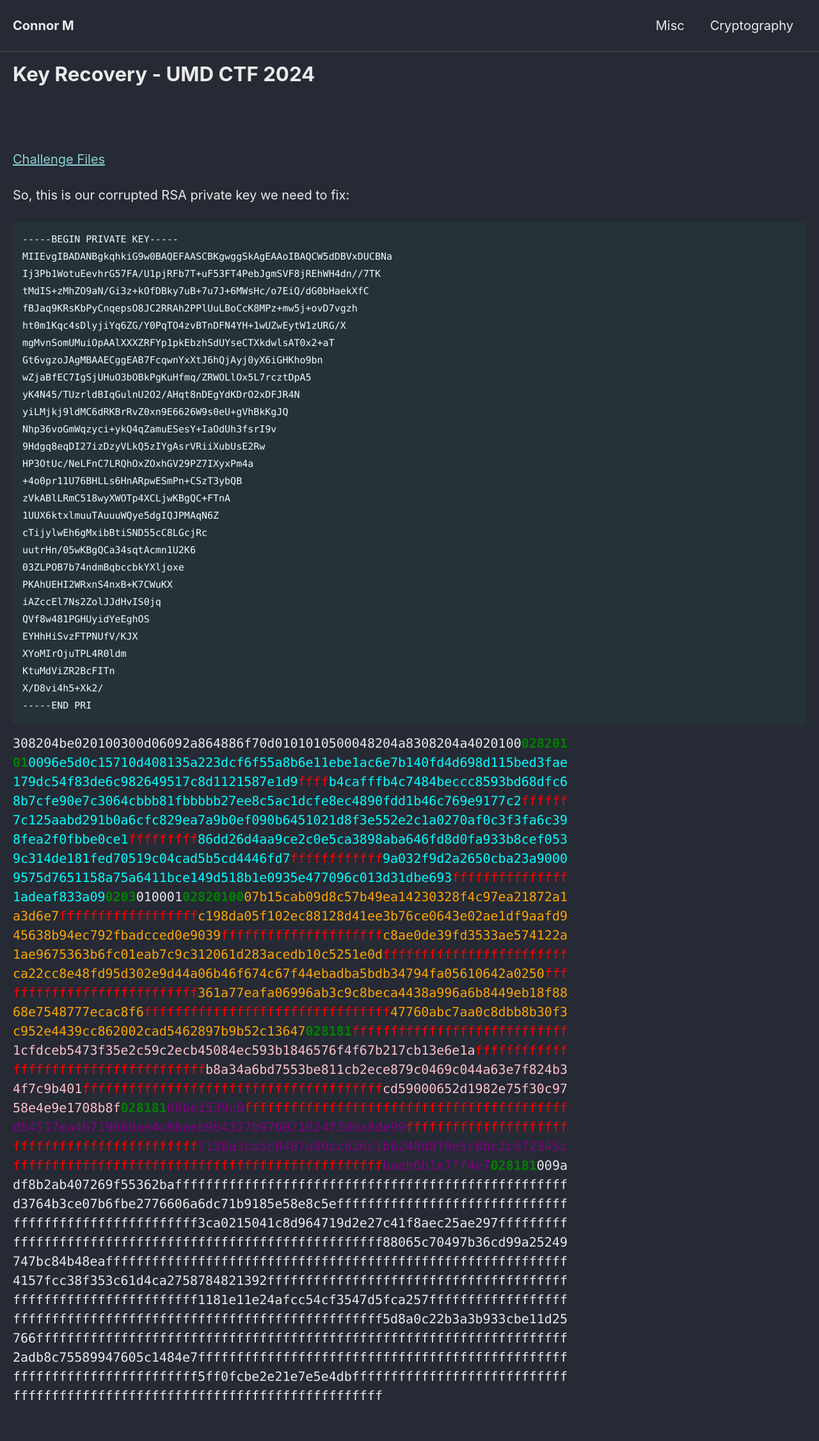
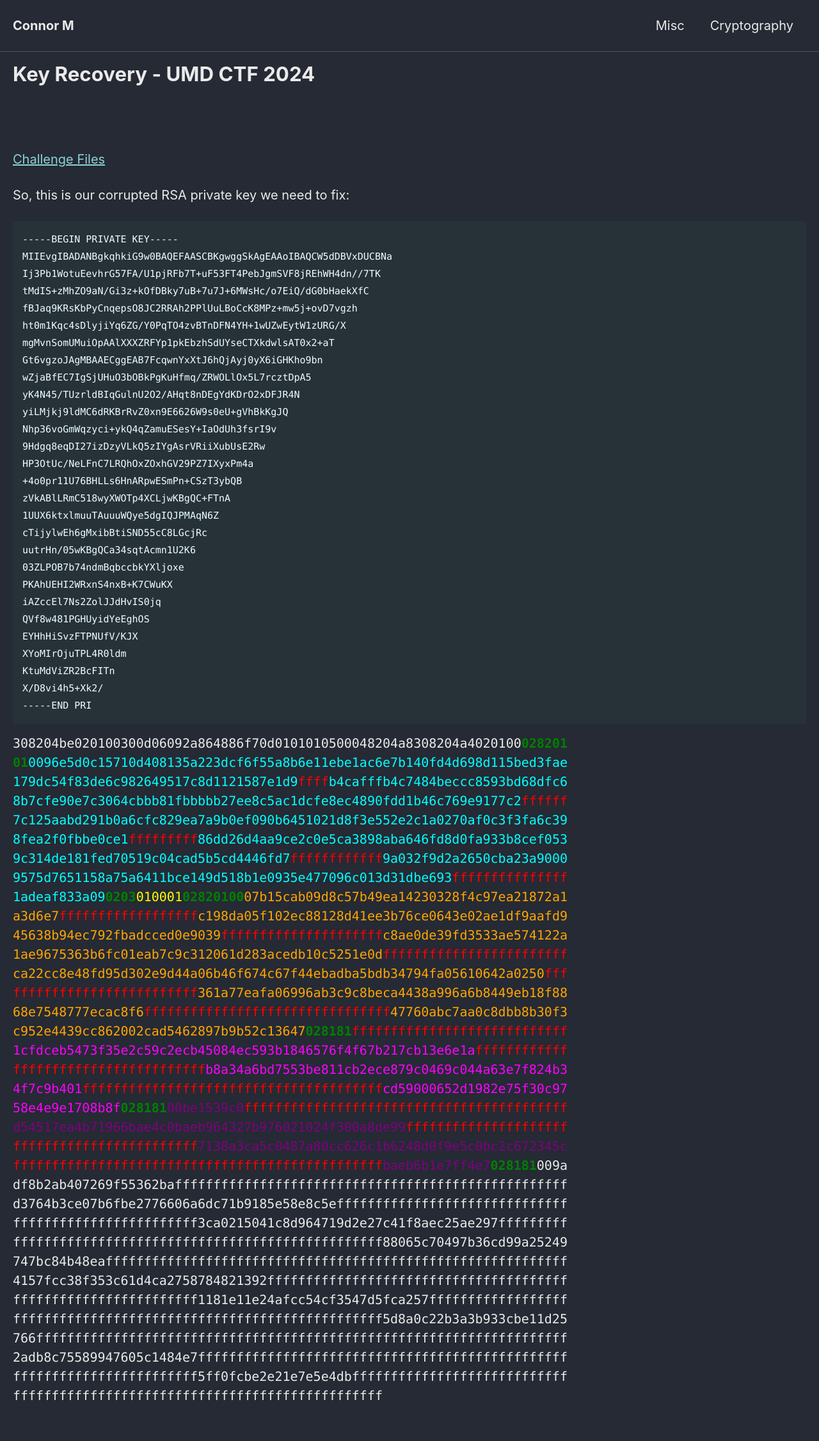
Before and after one commit to Connor-McCartney/Connor-McCartney.github.io, a Jekyll site: the page built from _pages/cryptography/rsa/Key-Recovery-UMD-CTF-2024.md, in a window 1280 px wide. Shown: the whole page at 64% size. Built offline with Jekyll 4.4.1, drawn with Linux system fonts in a browser that asks for light colours; cached includes are drawn as plain includes.

Commit message:
Update Key-Recovery-UMD-CTF-2024.md

```diff
--- a/_pages/cryptography/rsa/Key-Recovery-UMD-CTF-2024.md
+++ b/_pages/cryptography/rsa/Key-Recovery-UMD-CTF-2024.md
@@ -50,7 +50,7 @@ X/D8vi4h5+Xk2/
 8fea2f0fbbe0ce1<span style="color:red">fffffffff</span>86dd26d4aa9ce2c0e5ca3898aba646fd8d0fa933b8cef053<br>
 9c314de181fed70519c04cad5b5cd4446fd7<span style="color:red">ffffffffffff</span>9a032f9d2a2650cba23a9000<br>
 9575d7651158a75a6411bce149d518b1e0935e477096c013d31dbe693<span style="color:red">fffffffffffffff</span><br>
-1adeaf833a09</span><span style="color:green">**0203**</span>010001<span style="color:green">**02820100**</span><span style="color:orange">07b15cab09d8c57b49ea14230328f4c97ea21872a1<br>
+1adeaf833a09</span><span style="color:green">**0203**</span><span style="color:yellow">010001</span><span style="color:green">**02820100**</span><span style="color:orange">07b15cab09d8c57b49ea14230328f4c97ea21872a1<br>
 a3d6e7<span style="color:red">ffffffffffffffffff</span>c198da05f102ec88128d41ee3b76ce0643e02ae1df9aafd9<br>
 45638b94ec792fbadcced0e9039<span style="color:red">fffffffffffffffffffff</span>c8ae0de39fd3533ae574122a<br>
 1ae9675363b6fc01eab7c9c312061d283acedb10c5251e0d<span style="color:red">ffffffffffffffffffffffff</span><br>
@@ -58,7 +58,7 @@ ca22cc8e48fd95d302e9d44a06b46f674c67f44ebadba5bdb34794fa05610642a0250<span style
 ffffffffffffffffffffffff</span>361a77eafa06996ab3c9c8beca4438a996a6b8449eb18f88<br>
 68e7548777ecac8f6<span style="color:red">ffffffffffffffffffffffffffffffff</span>47760abc7aa0c8dbb8b30f3<br>
 c952e4439cc862002cad5462897b9b52c13647</span><span style="color:green">**028181**</span><span style="color:red">ffffffffffffffffffffffffffff</span><br>
-<span style="color:pink">1cfdceb5473f35e2c59c2ecb45084ec593b1846576f4f67b217cb13e6e1a<span style="color:red">ffffffffffff<br>
+<span style="color:fuchsia">1cfdceb5473f35e2c59c2ecb45084ec593b1846576f4f67b217cb13e6e1a<span style="color:red">ffffffffffff<br>
 fffffffffffffffffffffffff</span>b8a34a6bd7553be811cb2ece879c0469c044a63e7f824b3<br>
 4f7c9b401<span style="color:red">fffffffffffffffffffffffffffffffffffffff</span>cd59000652d1982e75f30c97<br>
 58e4e9e1708b8f</span><span style="color:green">**028181**</span><span style="color:purple">00be1539c0<span style="color:red">ffffffffffffffffffffffffffffffffffffffffff</span><br>
```
